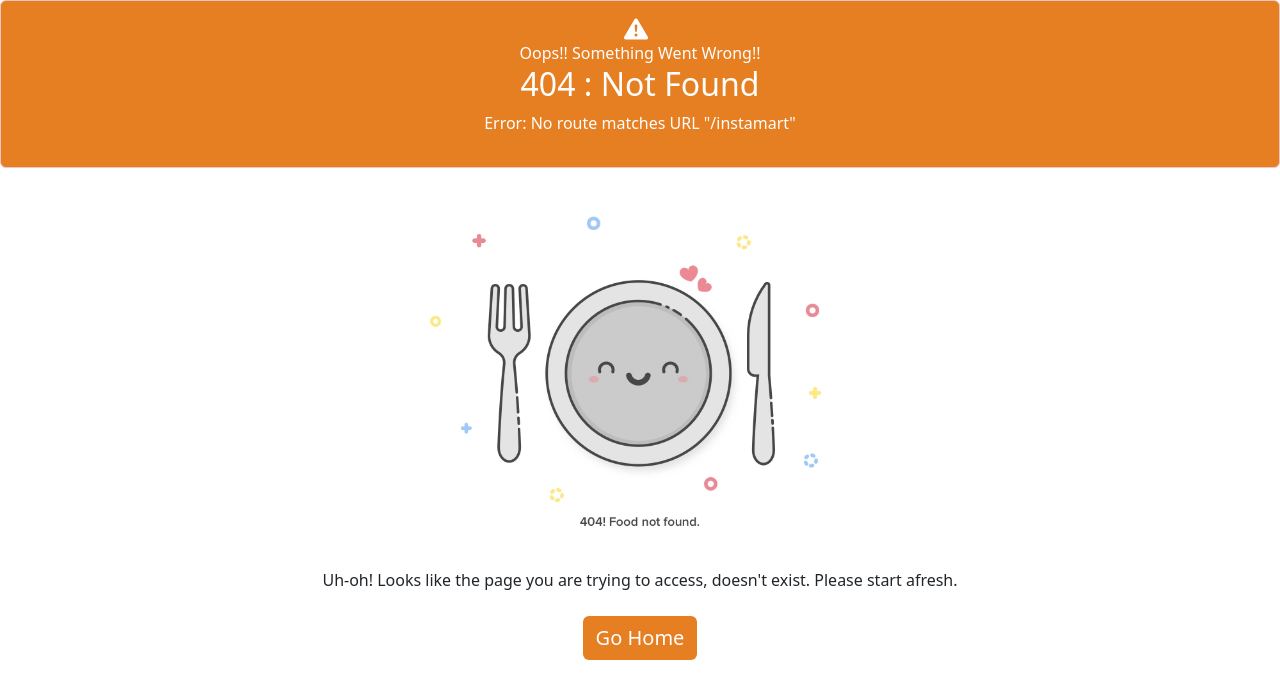
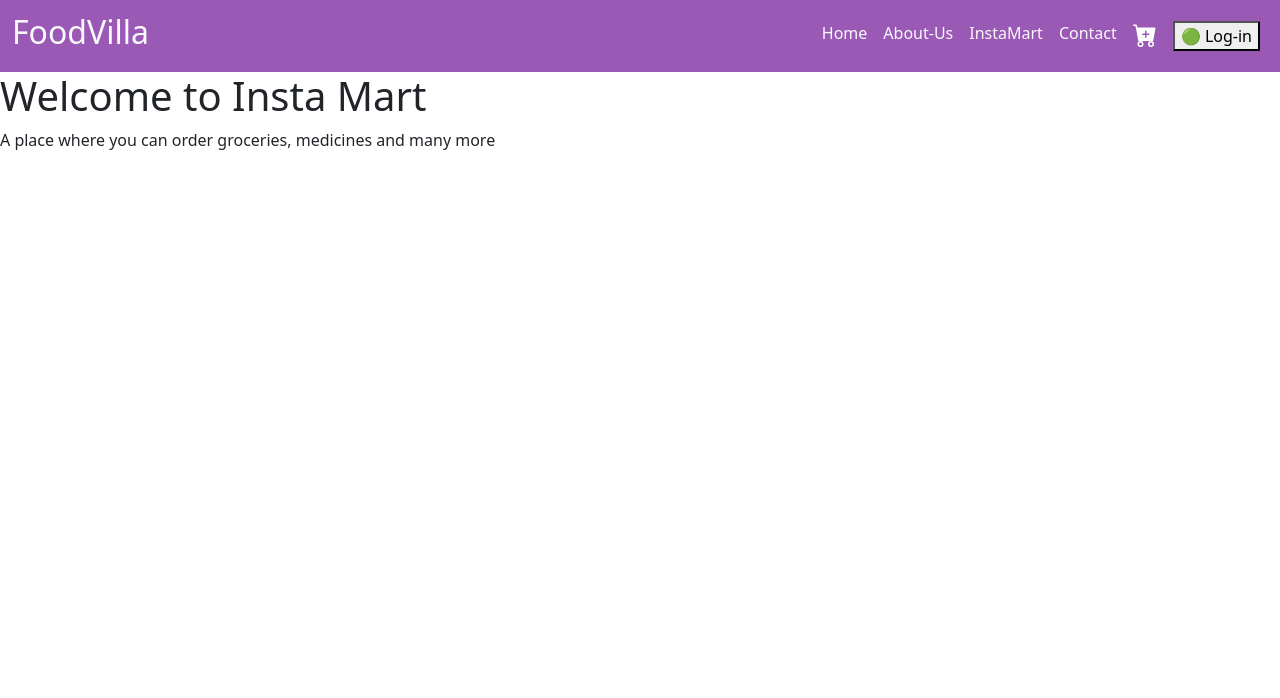
Before and after one commit to KaranMeghe/food-villa, a React (Create React App) app in the folder foodvilla/: page /instamart in a window 1280 px wide. Before the commit this address had no page. Shown: the top 698 px of the page. Built offline with nearby package versions, Linux system fonts and the light colour scheme.

Commit message:
make InstaMart component and make lazyloading on it so it will load in diffrent bundle

```diff
--- a/foodvilla/src/components/Header.js
+++ b/foodvilla/src/components/Header.js
@@ -25,6 +25,12 @@ const Header = () => {
           <li className="mx-2">
             <Link to="/about" className="text-decoration-none text-light">
               About-Us
+            </Link>
+          </li>
+
+          <li className="mx-2">
+            <Link to="/instamart" className="text-decoration-none text-light">
+              InstaMart
             </Link>
           </li>
 
--- /dev/null
+++ b/foodvilla/src/components/InstaMart.js
@@ -0,0 +1,10 @@
+const InstMart = () => {
+  return (
+    <div>
+      <h1>Welcome to Insta Mart</h1>
+      <p>A place where you can order groceries, medicines and many more</p>
+    </div>
+  );
+};
+
+export default InstMart;
--- a/foodvilla/src/index.js
+++ b/foodvilla/src/index.js
@@ -1,4 +1,4 @@
-import React from "react";
+import React, { lazy, Suspense } from "react";
 import ReactDom from "react-dom/client";
 import App from "./App";
 import About from "./components/About";
@@ -9,9 +9,12 @@ import Body from "./components/Body";
 import RestaruntMenu from "./components/RestatruntMenu";
 import ProfileClass from "./components/ProfileClass";
 import { createBrowserRouter, RouterProvider } from "react-router-dom";
+import ShimmerUi from "./components/ShimmerUi";
 
 const el = document.getElementById("root");
 const root = ReactDom.createRoot(el);
+
+const InstaMart = lazy(() => import("./components/InstaMart"));
 
 const appRouter = createBrowserRouter([
   {
@@ -46,6 +49,14 @@ const appRouter = createBrowserRouter([
         path: "/restarunt/:resId",
         element: <RestaruntMenu />,
       },
+      {
+        path: "/instamart",
+        element: (
+          <Suspense fallback={<ShimmerUi />}>
+            <InstaMart />
+          </Suspense>
+        ),
+      },
     ],
   },
 ]);
```
